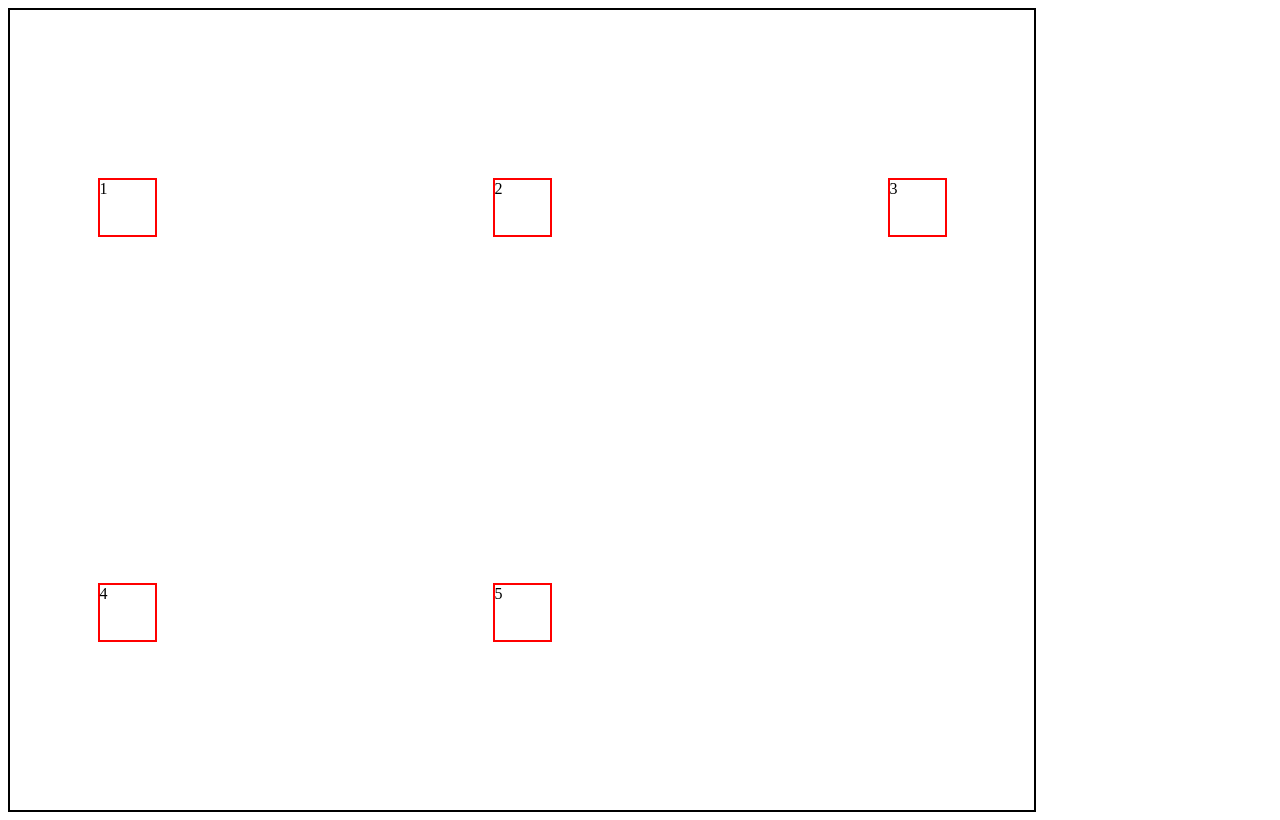
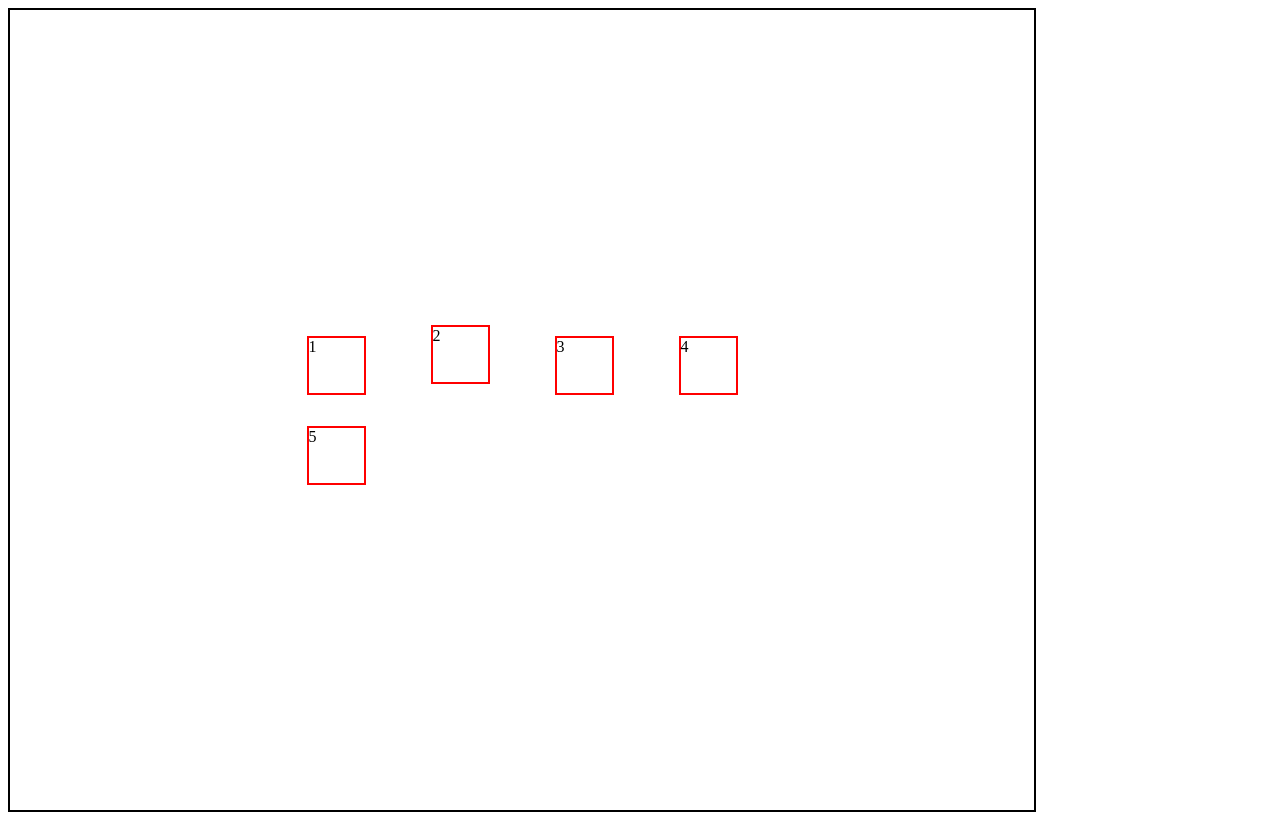
Before and after one commit to traptigithub/webdevelpoment, a plain HTML site: page CSS Grid/cssgrid 1.html in a window 1280 px wide. Drawn offline with Linux system fonts and the light colour scheme.

Commit message:
web development journey

```diff
--- a/CSS Grid/cssgrid 1.html
+++ b/CSS Grid/cssgrid 1.html
@@ -15,7 +15,17 @@
         /* grid-template-columns: 120px 100px; */
         /* grid-template-rows: 100px 100px 100px; */
 
-        grid-template-columns: 1fr 2fr 1fr;   /*means jo available width hai uska one fraction ,means 3 times so, 1/3 fraction */
+        /* grid-template-columns: repeat(4, 1fr); */
+        /* grid-template-columns: repeat(4, minmax(100px,1fr));*/
+
+        grid-template-columns: repeat(4, 80px);
+        grid-template-rows: repeat(2, 80px);
+        justify-content: center;
+        align-content: center;
+        /* place-content: center; */ /* toh justify-content or align-content dono center ho jayenge  */
+        /* place-items: center;*/ /*toh justify-items or align-items dono center ho jayenge */
+
+        /* grid-template-columns: 1fr 2fr 1fr; */ /* means jo available width hai uska one fraction ,means 3 times so, 1/3 fraction */
         gap: 34px;
         row-gap: 10px;
         column-gap: 44px;
@@ -34,12 +44,12 @@
         grid-column: 1 / 2;
 
         /* grid-row-start: 1;
-        grid-row-end: 2;    or you can do like this as well*/
-      }
-      .item-2{
+        grid-row-end: 2;    or you can do like this as well
+    }*/
+
+      .item-2 {
         align-self: start;
       }
-
     </style>
   </head>
   <body>
```
